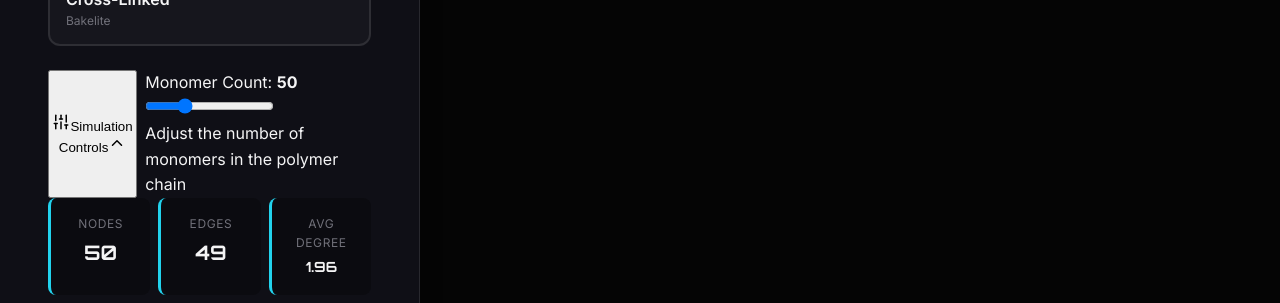
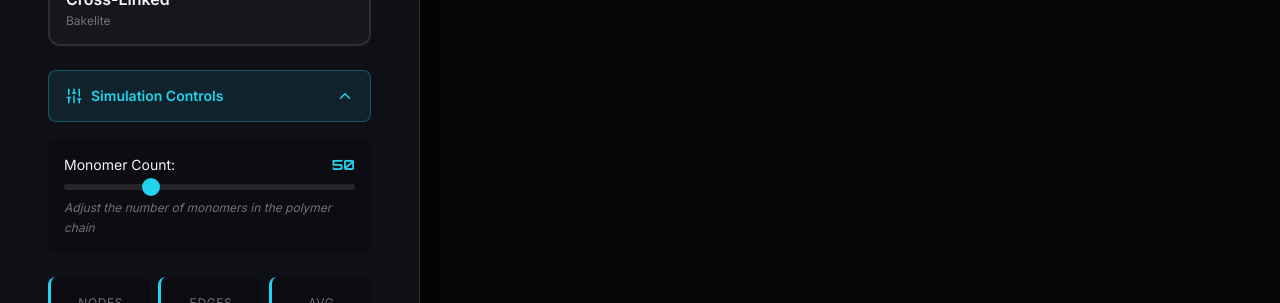
Before and after one commit to Pranjul-00/PolyLab, a React (Vite) app: page /polymer-reactor in a window 1280 px wide. Shown: the part 432-735 px from the top of the page. Built offline with nearby package versions, Linux system fonts and the light colour scheme.

Commit message:
Better Node Labels

```diff
--- a/src/pages/PolymerReactor.module.css
+++ b/src/pages/PolymerReactor.module.css
@@ -196,6 +196,187 @@
 
 /* Controls Section */
 .controlsSection {
+    margin-bottom: var(--space-lg);
+}
+
+.sectionToggle {
+    width: 100%;
+    display: flex;
+    align-items: center;
+    gap: 0.5rem;
+    padding: var(--space-md);
+    background: rgba(34, 211, 238, 0.1);
+    border: 1px solid rgba(34, 211, 238, 0.3);
+    border-radius: var(--radius-md);
+    color: var(--color-accent-cyan);
+    font-weight: 600;
+    font-size: var(--text-sm);
+    cursor: pointer;
+    transition: all var(--transition-fast);
+    font-family: var(--font-primary);
+}
+
+.sectionToggle:hover {
+    background: rgba(34, 211, 238, 0.15);
+}
+
+.sectionToggle span:first-of-type {
+    flex: 1;
+    text-align: left;
+}
+
+/* Slider Container */
+.sliderContainer {
+    margin-top: var(--space-md);
+    padding: var(--space-md);
+    background: rgba(0, 0, 0, 0.2);
+    border-radius: var(--radius-md);
+    display: flex;
+    flex-direction: column;
+    gap: var(--space-lg);
+}
+
+.sliderGroup {
+    display: flex;
+    flex-direction: column;
+    gap: var(--space-sm);
+}
+
+.sliderLabel {
+    font-size: var(--text-sm);
+    color: var(--color-text-primary);
+    display: flex;
+    justify-content: space-between;
+    align-items: center;
+}
+
+.sliderLabel strong {
+    color: var(--color-accent-cyan);
+    font-family: var(--font-display);
+}
+
+.slider {
+    width: 100%;
+    height: 6px;
+    border-radius: 3px;
+    background: rgba(255, 255, 255, 0.1);
+    outline: none;
+    -webkit-appearance: none;
+    appearance: none;
+}
+
+.slider::-webkit-slider-thumb {
+    -webkit-appearance: none;
+    appearance: none;
+    width: 18px;
+    height: 18px;
+    border-radius: 50%;
+    background: var(--color-accent-cyan);
+    cursor: pointer;
+    transition: all var(--transition-fast);
+}
+
+.slider::-webkit-slider-thumb:hover {
+    background: var(--color-accent-green);
+    transform: scale(1.2);
+}
+
+.slider::-moz-range-thumb {
+    width: 18px;
+    height: 18px;
+    border-radius: 50%;
+    background: var(--color-accent-cyan);
+    cursor: pointer;
+    border: none;
+    transition: all var(--transition-fast);
+}
+
+.slider::-moz-range-thumb:hover {
+    background: var(--color-accent-green);
+    transform: scale(1.2);
+}
+
+.sliderHint {
+    font-size: var(--text-xs);
+    color: var(--color-text-tertiary);
+    font-style: italic;
+}
+
+/* Selected Node Info */
+.selectedNodeInfo {
+    margin-bottom: var(--space-lg);
+    background: rgba(255, 255, 0, 0.1);
+    border: 1px solid rgba(255, 255, 0, 0.3);
+    border-radius: var(--radius-md);
+    overflow: hidden;
+}
+
+.selectedNodeHeader {
+    display: flex;
+    justify-content: space-between;
+    align-items: center;
+    padding: var(--space-sm) var(--space-md);
+    background: rgba(255, 255, 0, 0.15);
+    border-bottom: 1px solid rgba(255, 255, 0, 0.2);
+}
+
+.selectedNodeTitle {
+    font-size: var(--text-sm);
+    font-weight: 600;
+    color: #ffff00;
+    text-transform: uppercase;
+    letter-spacing: 0.05em;
+}
+
+.closeButton {
+    background: none;
+    border: none;
+    color: #ffff00;
+    font-size: 1.5rem;
+    cursor: pointer;
+    padding: 0;
+    width: 24px;
+    height: 24px;
+    display: flex;
+    align-items: center;
+    justify-content: center;
+    border-radius: var(--radius-sm);
+    transition: background var(--transition-fast);
+}
+
+.closeButton:hover {
+    background: rgba(255, 255, 0, 0.2);
+}
+
+.selectedNodeContent {
+    padding: var(--space-md);
+    display: flex;
+    flex-direction: column;
+    gap: var(--space-sm);
+}
+
+.nodeInfoRow {
+    display: flex;
+    justify-content: space-between;
+    align-items: center;
+}
+
+.nodeInfoLabel {
+    font-size: var(--text-xs);
+    text-transform: uppercase;
+    letter-spacing: 0.05em;
+    color: var(--color-text-tertiary);
+    font-weight: 600;
+}
+
+.nodeInfoValue {
+    font-size: var(--text-sm);
+    color: var(--color-text-primary);
+    font-weight: 600;
+}
+
+/* Action Buttons */
+.actionButtons {
     display: flex;
     gap: var(--space-sm);
 }
```
